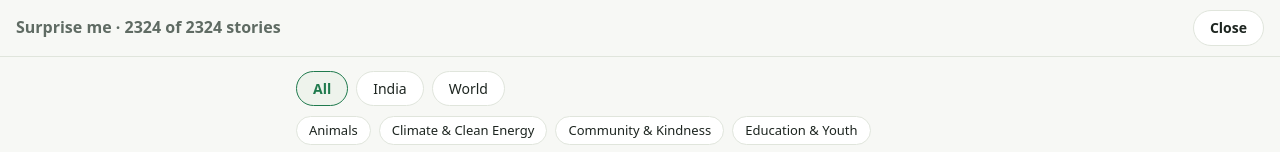
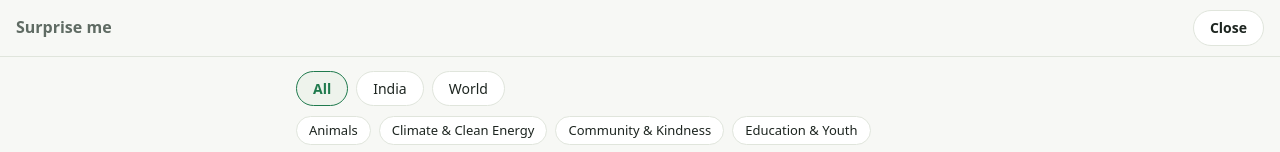
Before and after one commit to sumitjaswal-ctrl/tengoodnews, a React (Vite) app: page / in a window 1280 px wide. Both pictures are taken after a click on the button "Surprise me". Shown: the top 152 px of the page. Built offline with nearby package versions, Linux system fonts and the light colour scheme; no server answers.

Commit message:
Surprise me: drop the story-count from the modal header

```diff
--- a/src/Stumble.jsx
+++ b/src/Stumble.jsx
@@ -47,7 +47,7 @@ export default function Stumble({ onClose, catName, ShareButton, T, siteUrl, dat
 
   return (
     <div className="swipe stumble" role="dialog" aria-label="Surprise me">
-      <div className="swtop"><span>Surprise me · {lib ? `${pool.length} of ${lib.count} stories` : '…'}</span><button type="button" className="btn" onClick={onClose}>{T.close}</button></div>
+      <div className="swtop"><span>{T.surpriseMe}</span><button type="button" className="btn" onClick={onClose}>{T.close}</button></div>
       <div className="stbody">
         <div className="stfilters">
           <div className="row" role="group" aria-label="Region">
```
